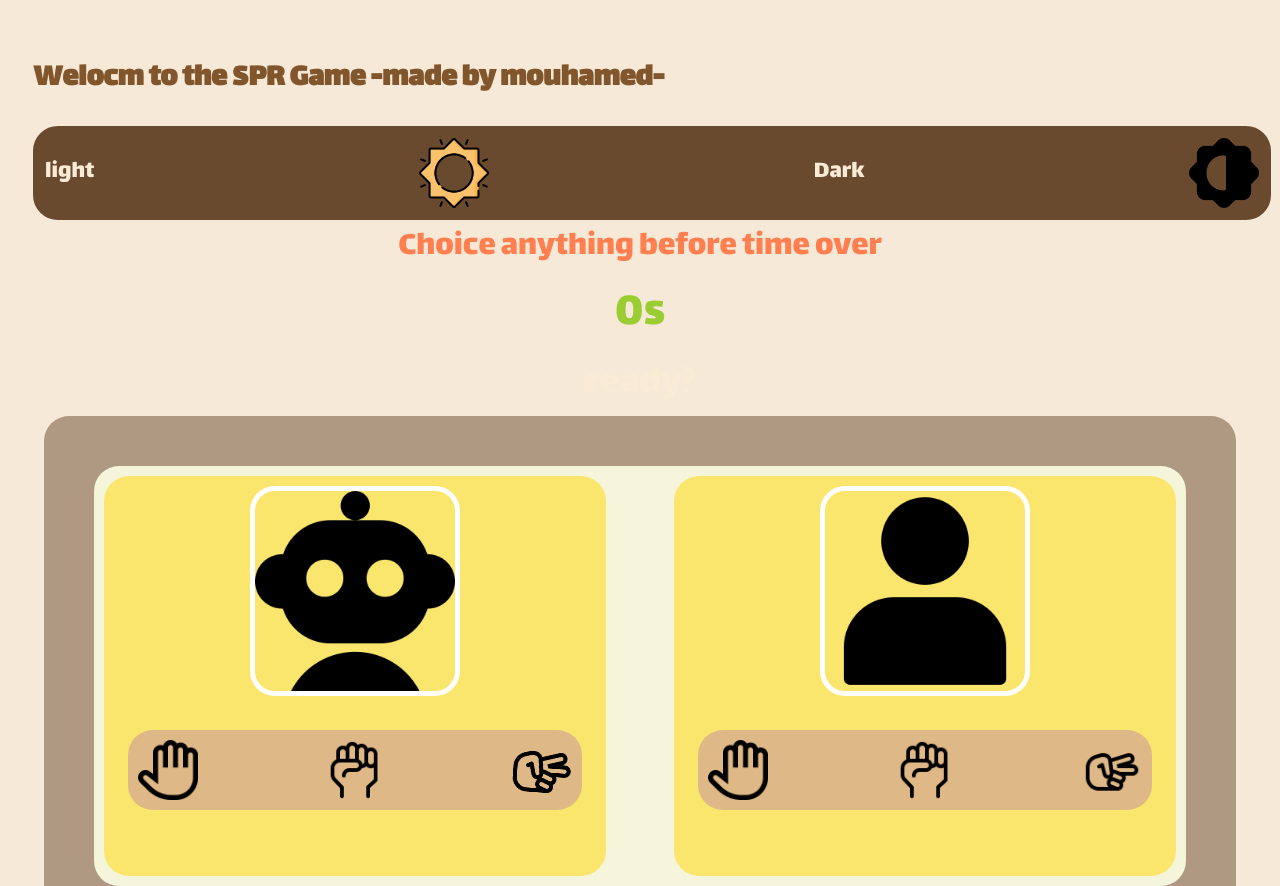
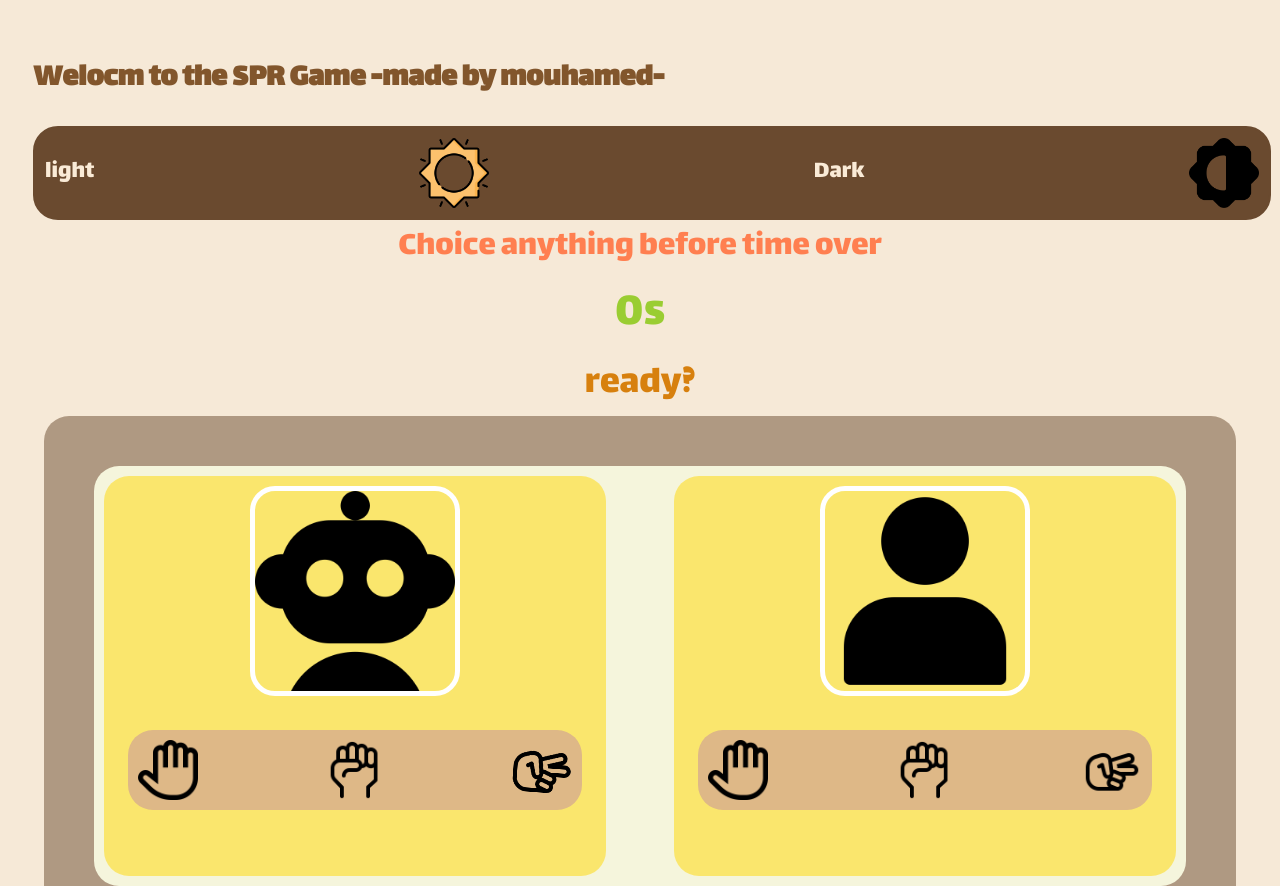
Before and after one commit to sirbro-2009/SPR-game, a plain HTML site: page index.html in a window 1280 px wide. Shown: the top 886 px of the page. Drawn offline with Linux system fonts and the light colour scheme.

Commit message:
Refactor CSS styles for consistency and clarity

```diff
--- a/style.css
+++ b/style.css
@@ -136,7 +136,7 @@ footer{
     font-size: 50px;
 }
 #reasalte{
-    color: antiquewhite;
+    color: rgb(215, 128, 14);
     font-size: 40px;
 }
 #preCont{
```
